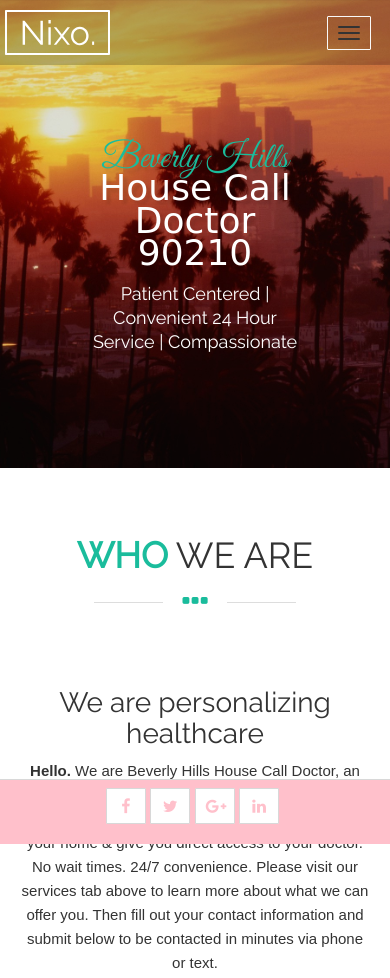
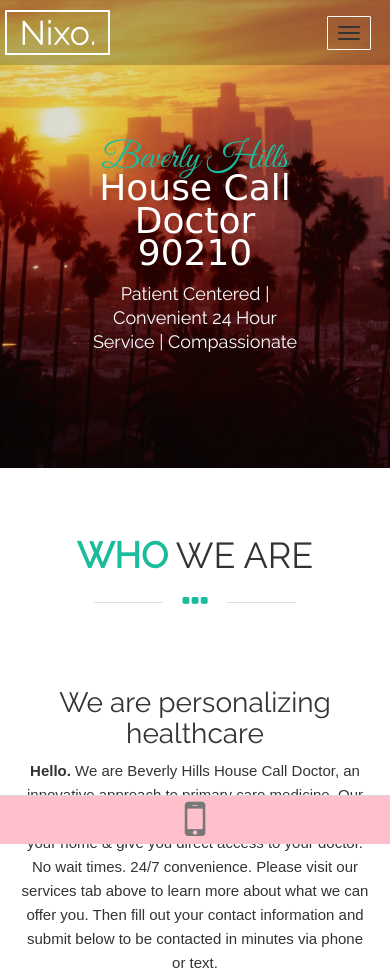
Before and after one commit to imahgrefteh/dr90210splashpage, a plain HTML site: page index 5.html in a window 390 px wide. Shown: the top 978 px of the page. Drawn offline with Linux system fonts and the light colour scheme; some packages are replaced by stand-ins of ours; a web font is replaced by a local one.

Commit message:
fixed toolbar with phone icon

```diff
--- a/css/style.css
+++ b/css/style.css
@@ -981,7 +981,7 @@
     background: pink; /* footer color */
     border-top: 1px solid #D8D8D8;
     color: #333;
-    height: 60px;
+    /*height: 60px;*/
 }
 
 .social-links {
--- a/index 5.html
+++ b/index 5.html
@@ -896,21 +896,16 @@
 <!-- /// FOOTER SECTION /// -->
 <footer id="main-footer" class="pink footer navbar-fixed-bottom">
     <div class="row" id="footer">
-        <div class="container">
-            <div class="col-md-6">
-                <!--<button  class="button">Contact Us</button>-->
+        <div class="container text-center">
+                            <!--<i style="font-size:30px;" class="fa fa-mobile  fa-5x" aria-hidden="true"></i>-->
 
-                <!--<p id="copyright">&copy; Beverly Hills House Call Doctor 90210, copyright 2017</p>-->
-                <!-- Copyright Text -->
-            </div>
-            <div class="col-md-6">
-                <ul class="social-links">
-                        <li><a href="https://www.facebook.com/doc90210" target="_blank"><i class="fa fa-facebook icon-social"></i></a></li>
-                        <li><a href="https://twitter.com/doc_90210" target="_blank"><i class="fa fa-twitter  icon-social"></i></a></li>
-                        <li><a href="https://plus.google.com/u/0/102884658852614825007" target="_blank"><i class="fa fa-google-plus  icon-social"></i></a></li>
-                        <li><a href="https://www.linkedin.com/in/doc90210/" target="_blank"><i class="fa fa-linkedin  icon-social"></i></a></li>
-                </ul>
-            </div>
+            <a href="tel:5555555555"> <i class="fa fa-mobile  fa-3x" aria-hidden="true"></i></a>
+            <!--<ul class="social-links">-->
+                        <!--<li><a href="https://www.facebook.com/doc90210" target="_blank"><i class="fa fa-facebook icon-social"></i></a></li>-->
+                        <!--<li><a href="https://twitter.com/doc_90210" target="_blank"><i class="fa fa-twitter  icon-social"></i></a></li>-->
+                        <!--<li><a href="https://plus.google.com/u/0/102884658852614825007" target="_blank"><i class="fa fa-google-plus  icon-social"></i></a></li>-->
+                        <!--<li><a href="https://www.linkedin.com/in/doc90210/" target="_blank"><i class="fa fa-linkedin  icon-social"></i></a></li>-->
+                <!--</ul>-->
         </div><!-- Container End -->
     </div><!-- End of Row -->
 </footer><!-- Footer End -->
```
